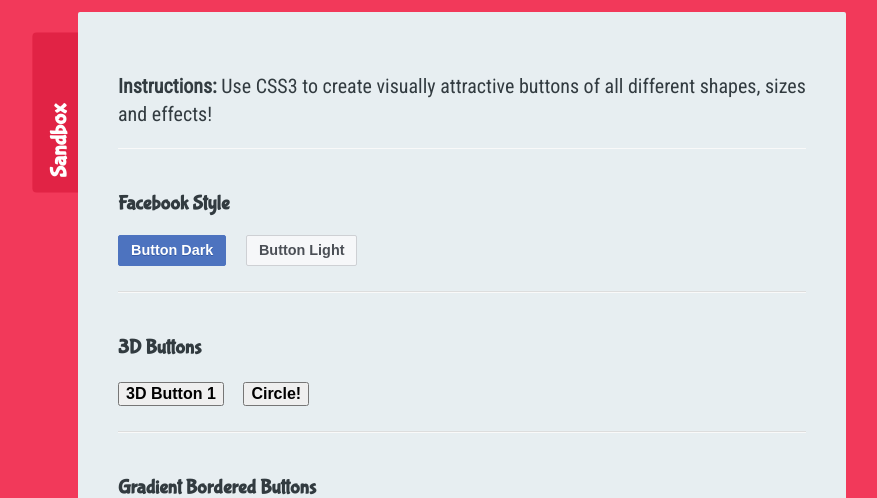
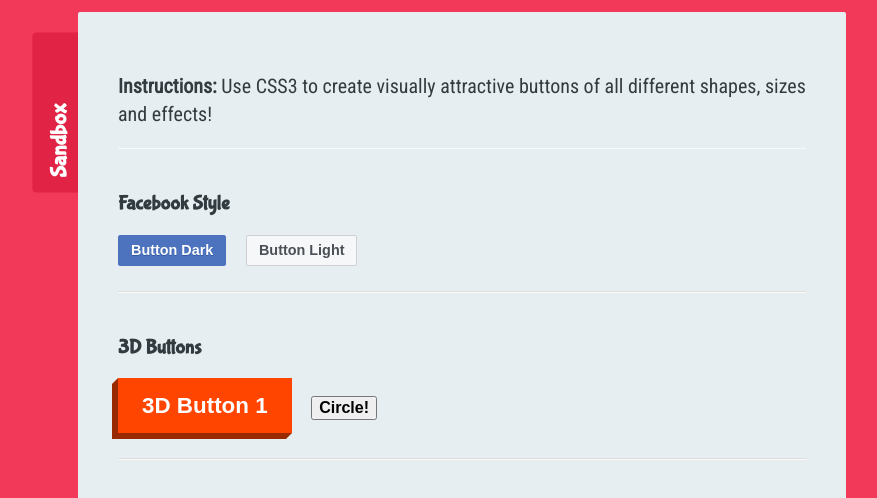
Before and after one commit to tryea/1-fancy-buttons, a plain HTML site: page index.html in a window 1280 px wide. Shown: the part 248-746 px from the top of the page, without its empty margins (178-1055 px from the left). Drawn offline with Linux system fonts and the light colour scheme; a web font is replaced by a local one.

Commit message:
[main] add css for class btn-3d-1 make the button 3D shape, also when active and hover

```diff
--- a/sandbox.css
+++ b/sandbox.css
@@ -45,3 +45,71 @@
     background-color: #d8dade;
     border-color: #d8dade;
 }
+
+.btn-3d-1 {
+    position: relative;
+    background: orangered;
+    border: none;
+    color: white;
+    padding: 15px 24px;
+    font-size: 1.4rem;
+    box-shadow: -6px 6px 0 hsl(16, 100%, 30%);
+    outline: none;
+}
+
+.btn-3d-1::before {
+    position: absolute;
+    display: block;
+    content: "";
+    height: 0;
+    width: 0;
+
+    border: solid 6px transparent;
+    border-right: solid 6px hsl(16, 100%, 30%);
+    border-left-width: 0;
+    top: 0;
+    left: -6px;
+}
+
+.btn-3d-1::after {
+    position: absolute;
+    display: block;
+    content: "";
+    height: 0;
+    width: 0;
+
+    border: solid 6px transparent;
+    border-top: solid 6px hsl(16, 100%, 30%);
+    border-bottom-width: 0;
+    bottom: -6px;
+    right: 0;
+}
+
+.btn-3d-1:hover {
+    background: hsl(16, 100%, 45%);
+}
+
+.btn-3d-1:active {
+    background-color: hsl(16, 100%, 40%);
+    top: 3px;
+    left: -3px;
+    box-shadow: -3px 3px 0 hsl(16, 100%, 30%);
+}
+
+.btn-3d-1:active::before {
+    border: solid 3px transparent;
+    border-right: solid 3px hsl(16, 100%, 30%);
+    border-left-width: 0;
+    top: 0;
+    left: -3px;
+}
+
+.btn-3d-1:active::after {
+    border: solid 3px transparent;
+    border-top: solid 3px hsl(16, 100%, 30%);
+    border-bottom-width: 0;
+    bottom: -3px;
+    right: 0;
+}
+
+.btn-3d-2 {}
```
